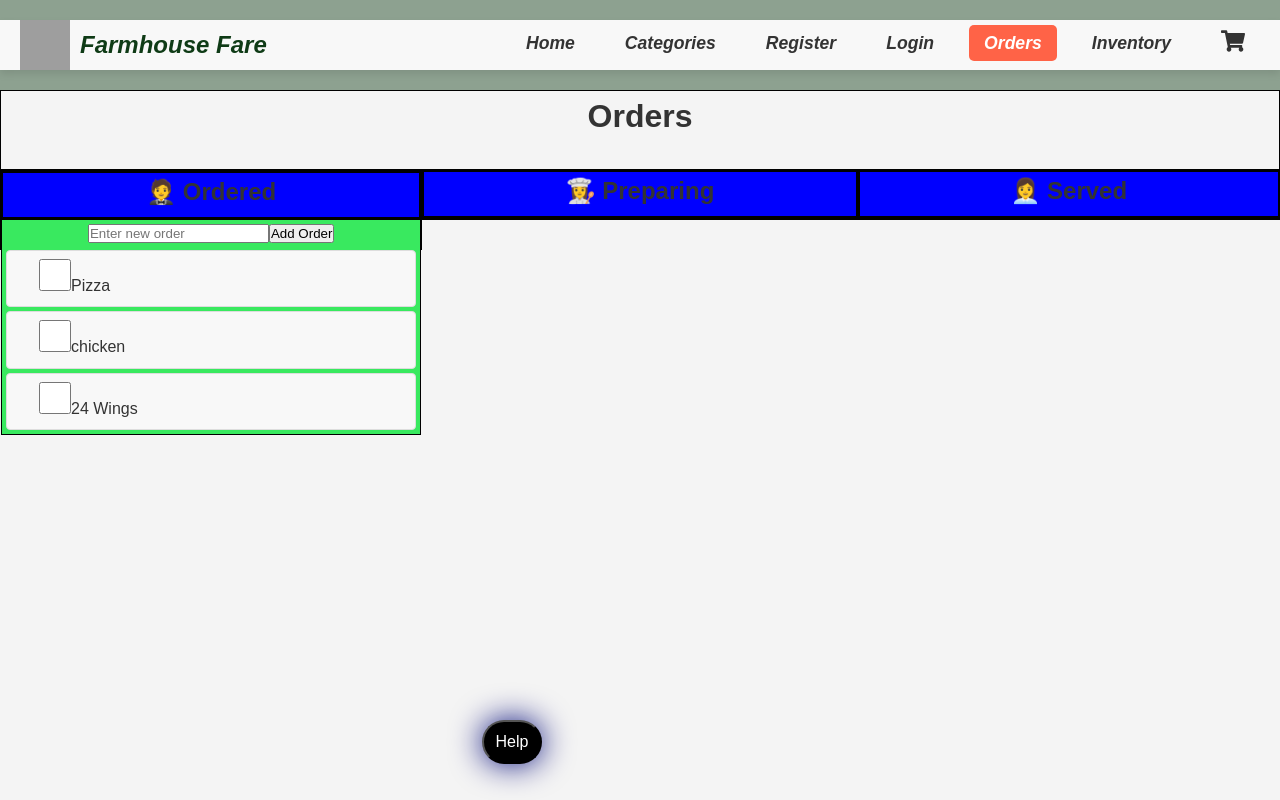
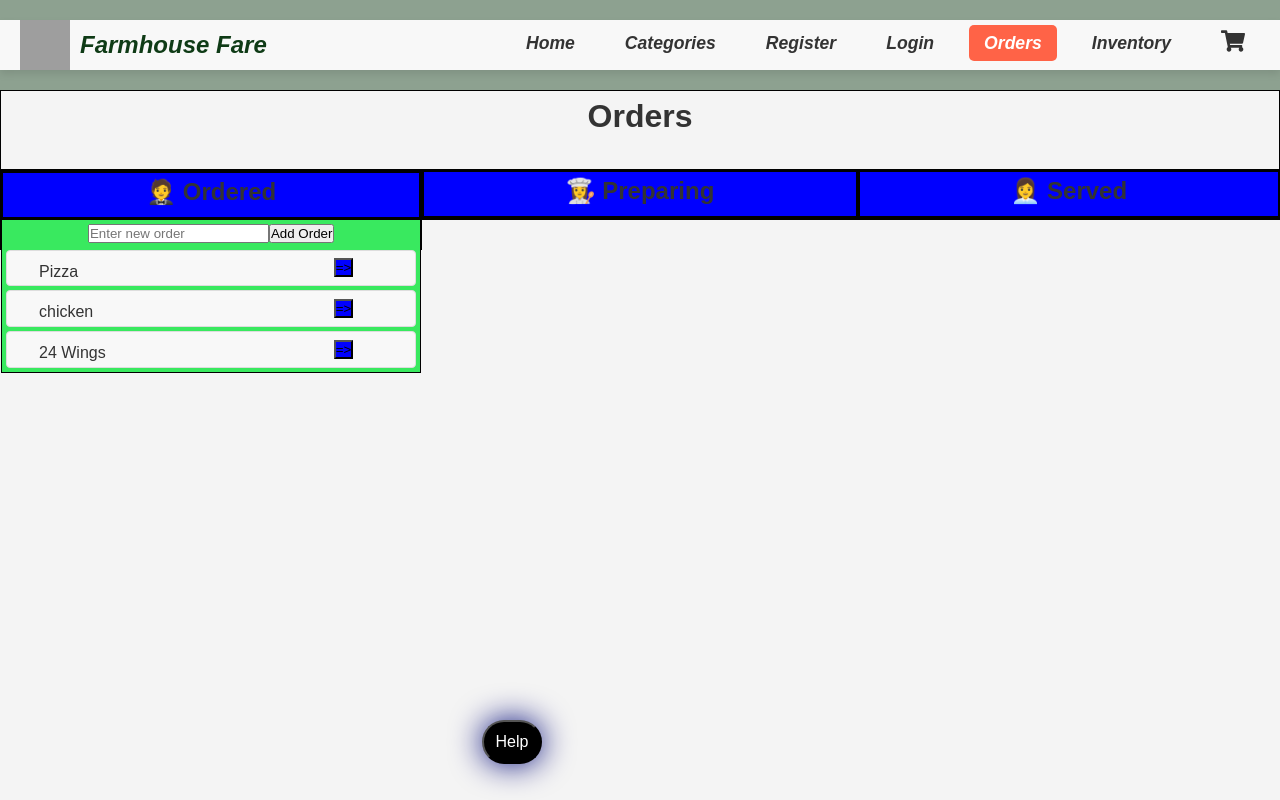
Before and after one commit to Bradwill-Van-Niekerk/wild-and-rooted, a React (Create React App) app: page /Orders in a window 1280 px wide. Built offline with nearby package versions, Linux system fonts and the light colour scheme; grey boxes are pictures that could not be loaded.

Commit message:
Routing fixed

```diff
--- a/src/App.js
+++ b/src/App.js
@@ -31,7 +31,7 @@ function App() {
             <Route path="/registration" element={<Registration />} />
             <Route path="/Categories/Fruits" element={<Fruits />} />
             <Route path="/Categories/Food" element={<Food />} />
-            <Route path="/Categories/Vegs" element={<Vegetable />} />
+            <Route path="/Categories/Vegetables" element={<Vegetable />} />
             <Route path="/Cart" element={<Cart />} />
           </Routes>
         </BrowserRouter>
--- a/src/Components/Navbar.js
+++ b/src/Components/Navbar.js
@@ -39,7 +39,7 @@ const Navbar = () => {
             {isDropdownOpen && (
   <ul className="dropdown-menu">
     <li><Link to='/Categories/Fruits' className="dropdown-item">Fruits</Link></li>
-    <li><Link to='/Categories/vegetables' className="dropdown-item">Vegetables</Link></li>
+    <li><Link to='/Categories/Vegetables' className="dropdown-item">Vegetables</Link></li>
     <li><Link to='/Categories/Food' className="dropdown-item">Food</Link></li>
   </ul>
 )}
--- /dev/null
+++ b/src/Pages-Staff/Components/Task.css
@@ -0,0 +1,8 @@
+.ShiftOver{
+    display: flex;
+    margin-left: 80%;
+    margin-top: -7%;
+    color: black;
+    background-color: blue;
+    position: static;
+}
--- a/src/Pages-Staff/Components/Tasks.js
+++ b/src/Pages-Staff/Components/Tasks.js
@@ -1,5 +1,6 @@
 import { useSortable } from "@dnd-kit/sortable"
 import { CSS } from '@dnd-kit/utilities';
+import './Task.css'
 
 function Tasks({id, title}){
   const {attributes, listeners, setNodeRef, transform, transition} = useSortable({id})
@@ -20,9 +21,18 @@ function Tasks({id, title}){
     textAlign: 'left',
     paddingLeft: '2rem',
   }
+
+  const shiftOver = () =>{
+    return(
+    <>
+
+    </>
+    )
+  }
   return (
     <div ref={setNodeRef} {...attributes} {...listeners} style={style} >
-      <input type='checkbox' className='CheckboxOr' />{title}
+      {title}
+      <button onSubmit={shiftOver} className="ShiftOver" > => </button>
     </div>
   )
 }
```
Also changed, not shown: src/Pages-Staff/Orders.js (+2 -31 lines).
